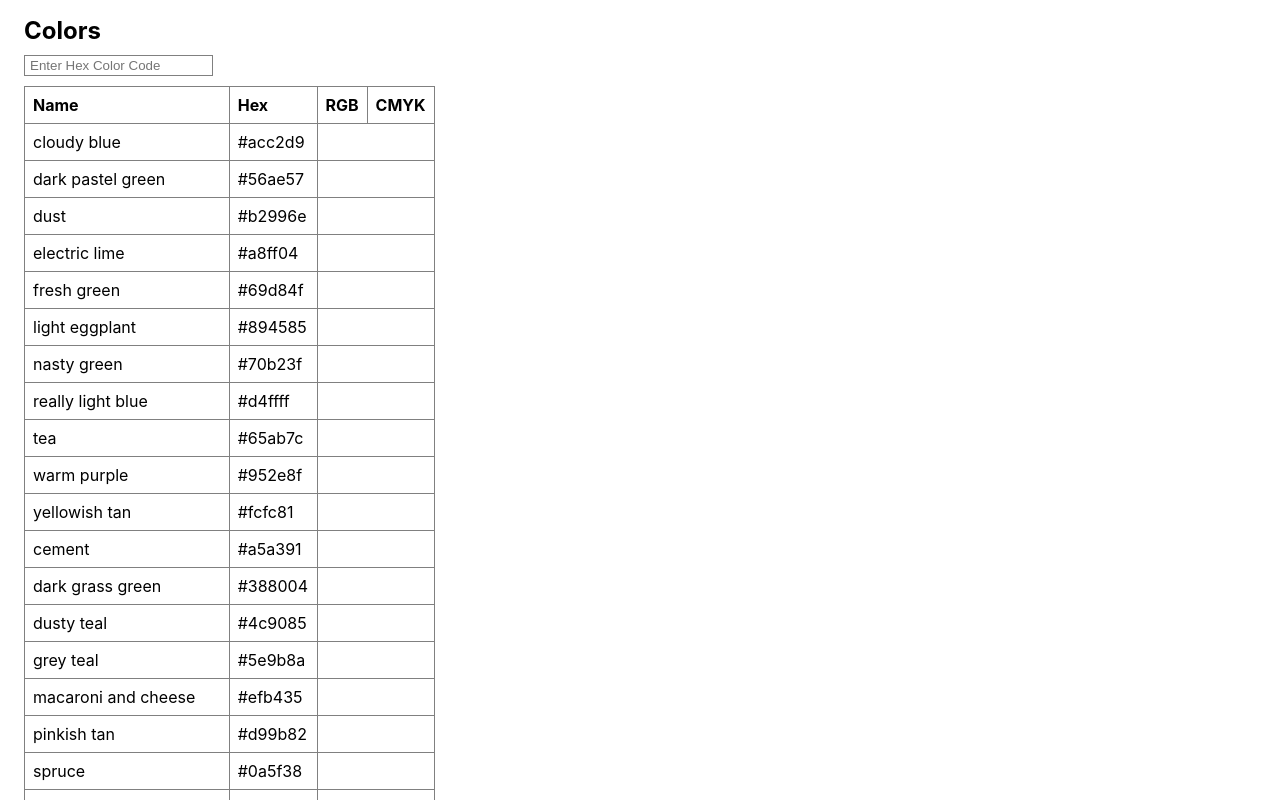
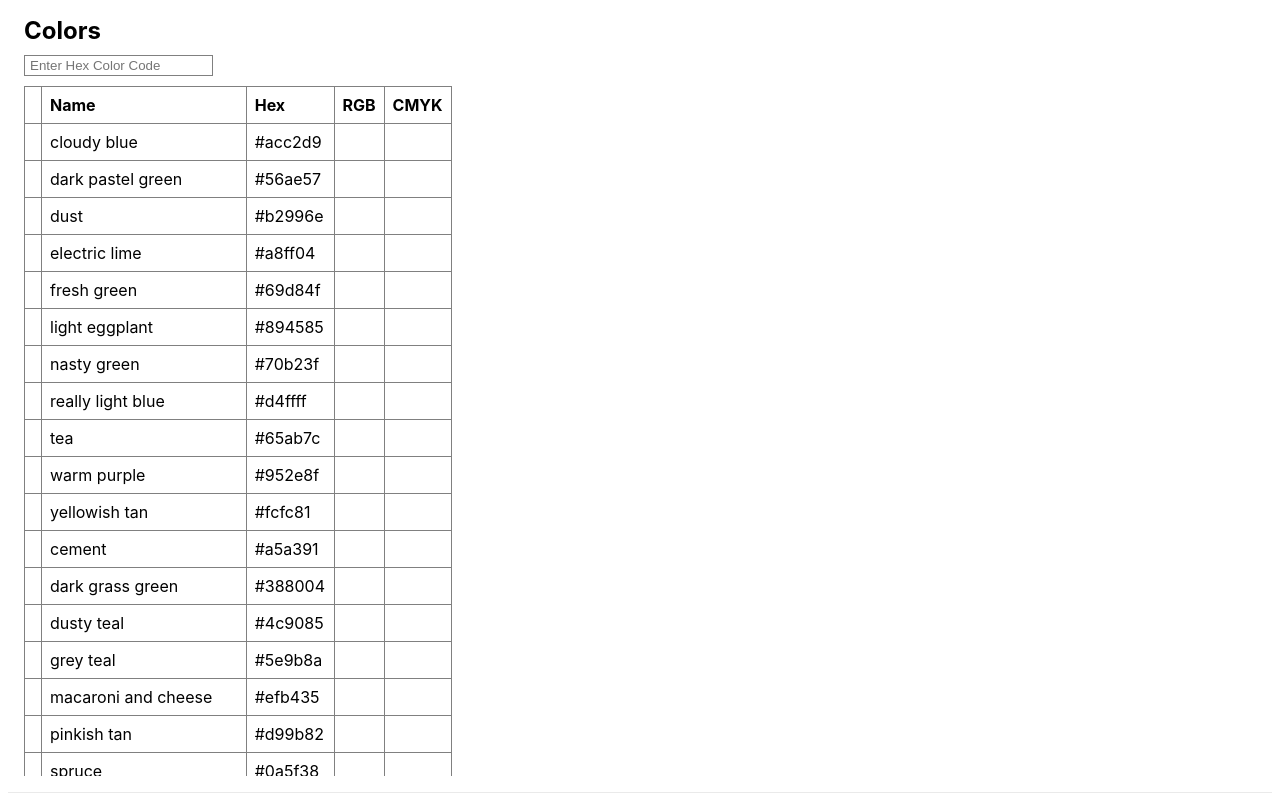
Before and after one commit to timeitel/color-search, a Next.js app: page / in a window 1280 px wide. Shown: the top 800 px of the page. Built offline with nearby package versions, Linux system fonts and the light colour scheme.

Commit message:
style: wrap table and scroll overflow

```diff
--- a/components/Table/Table.module.css
+++ b/components/Table/Table.module.css
@@ -1,3 +1,8 @@
+.container {
+  max-height: calc(100vh - 110px);
+  overflow-y: scroll;
+}
+
 .table {
   border-collapse: collapse;
 }
--- a/components/Table/table.js
+++ b/components/Table/table.js
@@ -4,16 +4,21 @@ const table = ({ colors }) => {
   const rows = colors.map(({ color, hex }) => {
     return (
       <tr key={hex}>
+        <td></td>
         <td>{color}</td>
         <td>{hex}</td>
+        <td></td>
+        <td></td>
       </tr>
     );
   });
 
   return (
+    <div className={styles.container}>
       <table className={styles.table}>
         <tbody>
           <tr>
+            <th></th>
             <th>Name</th>
             <th>Hex</th>
             <th>RGB</th>
@@ -22,6 +27,7 @@ const table = ({ colors }) => {
           {rows}
         </tbody>
       </table>
+    </div>
   );
 };
 
--- a/styles/Home.module.css
+++ b/styles/Home.module.css
@@ -1,5 +1,5 @@
 .container {
-  min-height: 100vh;
+  height: 100vh;
   padding: 0 0.5rem;
   display: flex;
   flex-direction: column;
```
Lines whose indentation alone changed are shown as unchanged.
